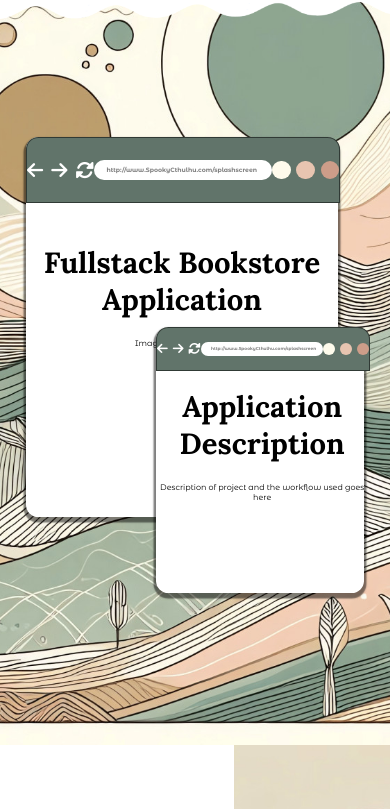
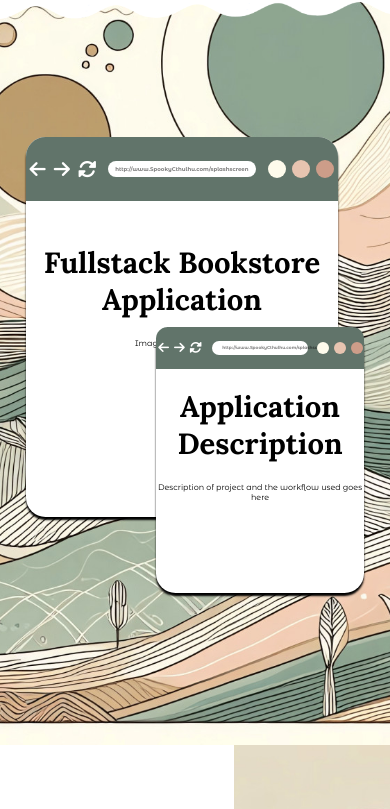
Before and after one commit to SpookyCthulhu/Portfolio-Page, a React (Create React App) app in the folder client/: page / in a window 390 px wide. Shown: the part 943-1752 px from the top of the page. Built offline with nearby package versions, Linux system fonts and the light colour scheme; a web font is replaced by a local one.

Commit message:
Error fix + more responsive
patched an error that caused the about page to bug out when viewport height was lower than 600px. Additionally, added better support for desktop and mobile on the projects page.

```diff
--- a/client/src/App.css
+++ b/client/src/App.css
@@ -260,7 +260,7 @@ body {
     .projects {
       display: grid;
       grid-template-columns: 4fr 4fr 4fr 2fr 1fr 4fr;
-      grid-template-rows: 10svh 2fr 5fr 5fr 2fr 2fr;
+      grid-template-rows: 10svh 1fr 5fr 5fr 2fr 1fr;
     }
   }
 
@@ -300,7 +300,6 @@ body {
 .window {
   grid-area: bar;
   display: grid;
-  grid-template-columns: 1fr 3fr 1fr;
   justify-content: center;
   align-items: center;
   height: 100%;
@@ -308,6 +307,13 @@ body {
   border-radius: calc(1vw + 1svh) calc(1vw + 1svh) 0px 0px;
   background-color: #61746A;
   border: 1px solid rgba(0, 0, 0, 0.5);
+}
+
+@media (min-width: 501px) {
+  .window {
+      grid-template-columns: 1fr 3fr 1fr;
+  }
+
 }
 
 .search {
@@ -421,11 +427,25 @@ h2 {
   .titleCard {
     grid-column: 2 / 5;
     grid-row: 3 / 6;
+    border-radius: 5vw;
+    border: none;
+    box-shadow: black 0px 3px 2px 0px;
+  }
+
+  .window {
+    grid-template-columns: minmax(0, 1fr) minmax(0, 2fr) minmax(0, 1fr);
+    border-radius: 5vw 5vw 0vw 0vw;
+    border: none;
+    gap: 2vw;
   }
 
   .mini {
     grid-column: 3 / 6;
     grid-row: 4 / 7;
+  }
+
+  .mini > .window {
+    border-radius: 3vw 3vw 0vw 0vw;
   }
 
   .abs {
@@ -435,6 +455,27 @@ h2 {
   .main {
     left: 5%;
   }
+
+  .titleBtns {
+    height: 100%;
+    display: flex;
+    flex-direction: row;
+    justify-content: center;
+    align-items: center;
+    gap: calc(0.2svh + 1vw);
+  }
+
+  .search > h4 {
+    margin: 1em 1em 1em 0.2em;
+    font-size: 1.4vw;
+  }
+
+  .titleBtns > * {
+    height: calc(1.5svh + 1.5vw);
+    width: calc(1.5svh + 1.5vw);
+    border-radius: 100%;
+  }
+
 }
 
 .aboutMe {
@@ -442,8 +483,38 @@ h2 {
   width: 100vw;
   height: 100svh;
   display: grid;
-  grid-template-columns: minmax(0, 32.5svh) minmax(0, 15svh) minmax(0, 15svh) minmax(0, 2fr) minmax(0, calc(5vw + 20svh)) minmax(0, 0.5fr);
-  grid-template-rows: 10svh minmax(0, 0.75fr) minmax(0, 1fr) minmax(0, 1fr) minmax(0, 1fr) minmax(0, 0.5fr);
+}
+
+@media (min-width: 1201px) {
+  .aboutMe{
+    grid-template-columns: minmax(0, 32.5svh) minmax(0, 15svh) minmax(0, 15svh) minmax(0, 2fr) minmax(0, calc(5vw + 20svh)) minmax(0, 0.5fr);
+    grid-template-rows: 10svh minmax(0, 0.75fr) minmax(0, 1fr) minmax(0, 1fr) minmax(0, 1fr) minmax(0, 0.5fr);
+  }
+
+  .education {
+    grid-row: 3 / 4;
+    grid-column: 5 / 6;
+    background-color: white;
+    padding: 2vw 2vw 0px 2vw;
+  }
+
+  .relevant {
+  grid-row: 4 / 5;
+  grid-column: 5 / 6;
+  background-color: white;
+  padding: 0px 2vw 0px 2vw;
+}
+
+.group {
+  grid-row: 5 / 6;
+  grid-column: 5 / 6;
+  background-color: white;
+  padding: 0px 2vw 0px 2vw;
+}
+}
+
+.relevant {
+  background-color: white;
 }
 
 .aboutTitle {
@@ -511,27 +582,6 @@ h2 {
   background-color: #61746A;
   color: white;
   padding: 1.5vw;
-}
-
-.education {
-  grid-row: 3 / 4;
-  grid-column: 5 / 6;
-  background-color: white;
-  padding: 2vw 2vw 0px 2vw;
-}
-
-.relevant {
-  grid-row: 4 / 5;
-  grid-column: 5 / 6;
-  background-color: white;
-  padding: 0px 2vw 0px 2vw;
-}
-
-.group {
-  grid-row: 5 / 6;
-  grid-column: 5 / 6;
-  background-color: white;
-  padding: 0px 2vw 0px 2vw;
 }
 
 .bottomAbout {
@@ -687,7 +737,9 @@ h2 {
   }
 }
 
-@media (max-width: 500px) {
+
+/* many mobile devices seem to be effected when height goes below 600px, causing some default rules to overwrite mobile rules. */
+@media (max-width: 500px){
   .grid > .aboutMe {
     grid-template-columns: minmax(0, 4fr) minmax(0, 4fr) minmax(0, 1fr);
     grid-template-rows: minmax(0, 10svh) minmax(0, 0.85fr) minmax(0, 4fr) minmax(0, 1fr) minmax(0, 0.5fr) minmax(0, 0.75fr);
```
